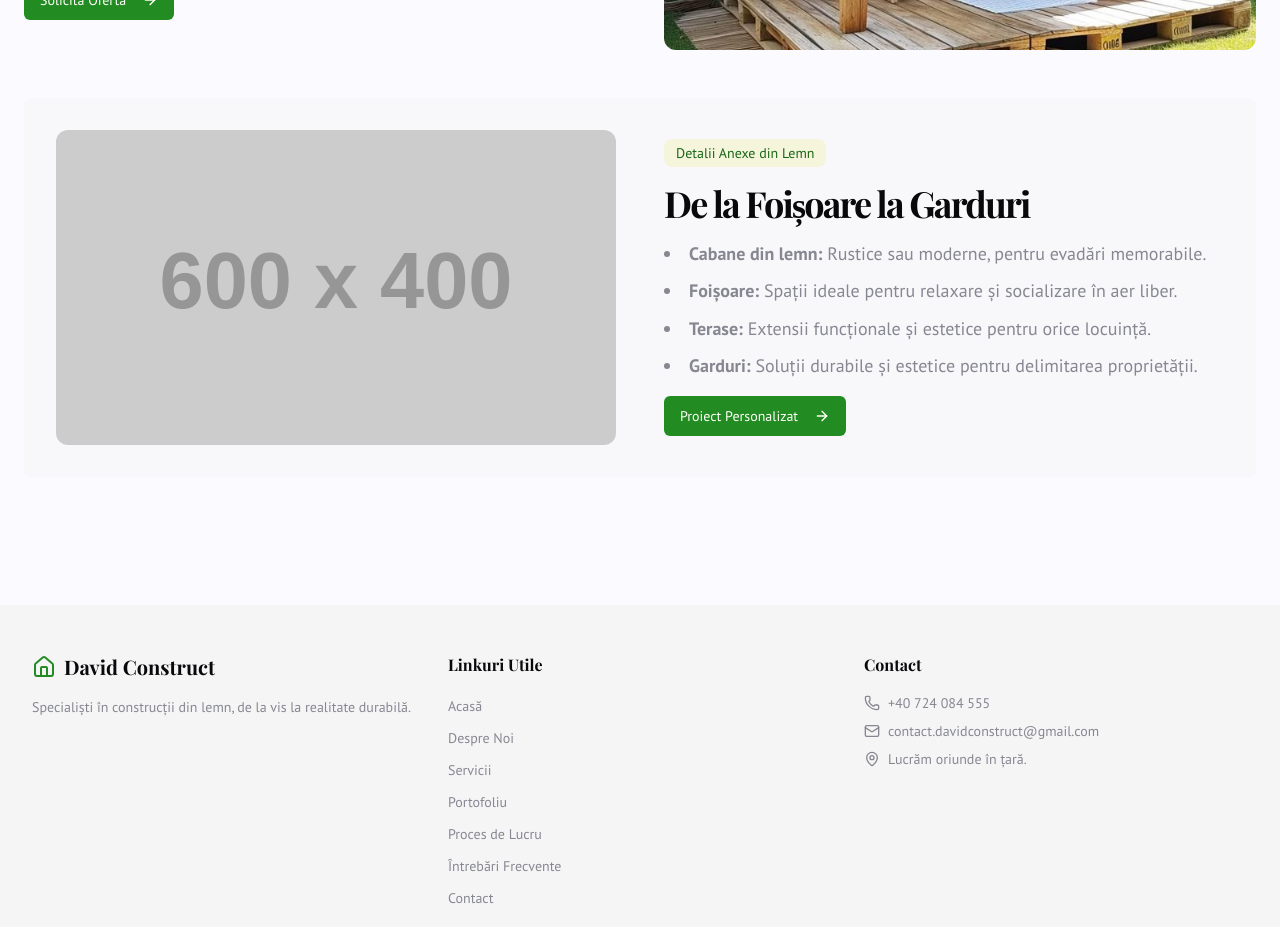
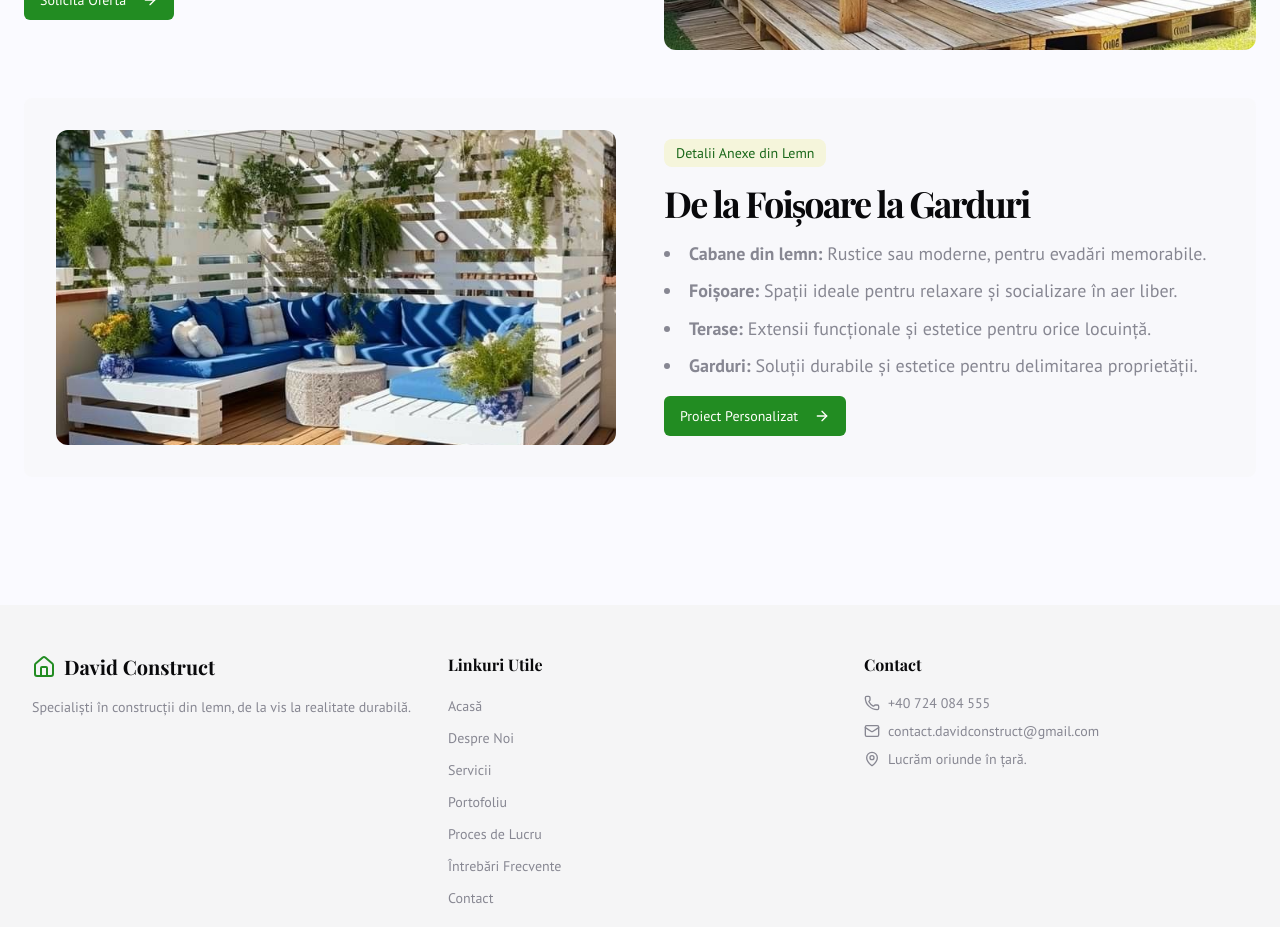
Before and after one commit to David-Construct/site, a Next.js app: page /servicii in a window 1280 px wide. Shown: the part 1500-2427 px from the top of the page. Built offline with nearby package versions, Linux system fonts and the light colour scheme.

Commit message:
Initial commit

```diff
--- a/src/app/servicii/page.tsx
+++ b/src/app/servicii/page.tsx
@@ -63,7 +63,7 @@ export default function ServicesPage() {
                   </Button>
                 </div>
                 <Image
-                  src="https://placehold.co/600x400.png"
+                  src="/anexa1.jpg"
                   alt="Constructii din lemn diverse"
                   data-ai-hint="wooden gazebo terrace"
                   width={600}
```
